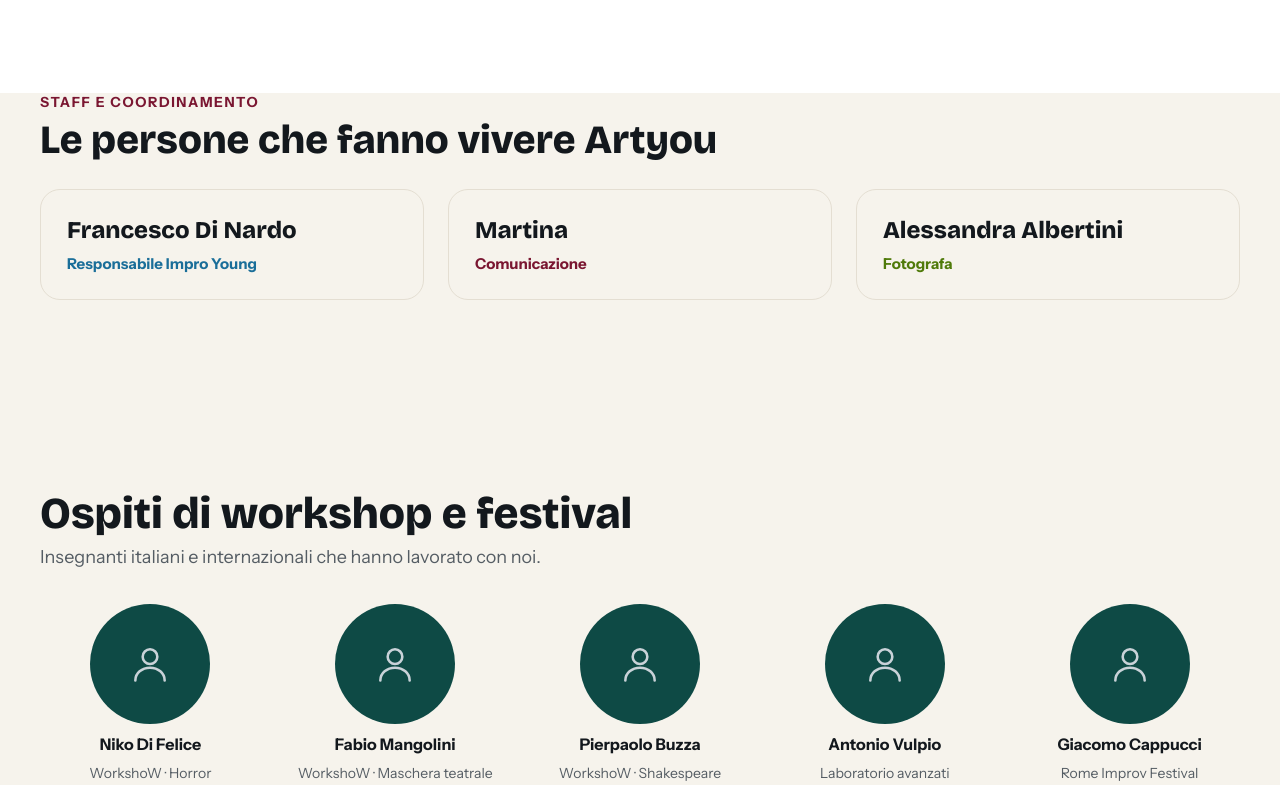
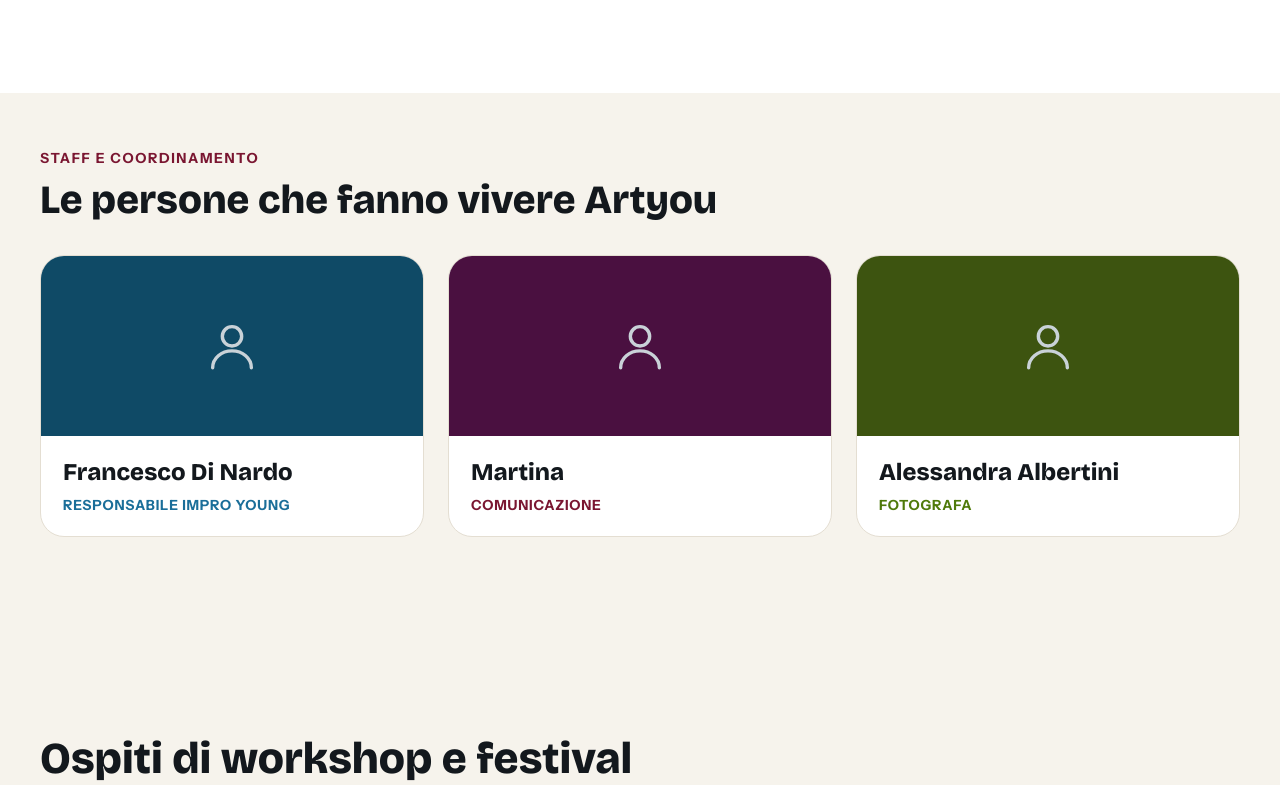
Before and after one commit to fabioleonardi22-blip/Artyoubeta26091001, a plain HTML site: page insegnanti.html in a window 1280 px wide. Shown: the part 3926-4711 px from the top of the page. Drawn offline with nearby package versions, Linux system fonts and the light colour scheme.

Commit message:
Style staff cards and add spacing

```diff
--- a/insegnanti.html
+++ b/insegnanti.html
@@ -304,23 +304,38 @@ a{color:#1A6E99}a:hover{color:#12506F}
 </div>
 </section>
 
-<section class="am-px am-py" style="padding: 0 120px 96px; display: flex; flex-direction: column; gap: 28px;">
-  <div style="display:flex;flex-direction:column;gap:8px;">
+<section class="am-px am-py" style="padding: 56px 120px 104px; display: flex; flex-direction: column; gap: 34px;">
+  <div style="display:flex;flex-direction:column;gap:12px;">
     <p class="am-fs-body" style="margin:0;font-size:14px;font-weight:800;letter-spacing:1.6px;text-transform:uppercase;color:#7A1631;">Staff e coordinamento</p>
     <h2 class="am-fs-xl" style="margin:0;font-family:'Bricolage Grotesque',Georgia,sans-serif;font-weight:800;font-size:40px;line-height:1.05;">Le persone che fanno vivere Artyou</h2>
   </div>
   <div class="am-grid2" style="display:grid;grid-template-columns:repeat(3,minmax(0,1fr));gap:24px;">
-    <article style="background:#F6F3EC;border:1px solid #E4DED2;border-radius:20px;padding:26px;display:flex;flex-direction:column;gap:10px;">
-      <span style="font-family:'Bricolage Grotesque',Georgia,sans-serif;font-weight:800;font-size:24px;color:#13181D;">Francesco Di Nardo</span>
-      <span style="font-size:15px;font-weight:700;color:#1A6E99;">Responsabile Impro Young</span>
+    <article style="background:#FFFFFF;border:1px solid #E4DED2;border-radius:24px;overflow:hidden;display:flex;flex-direction:column;min-height:280px;">
+      <div style="height:180px;background:#0F4A66;display:flex;align-items:center;justify-content:center;color:#C9D2D8;">
+        <svg width="58" height="58" viewBox="0 0 24 24" fill="none" stroke="currentColor" stroke-width="1.4" stroke-linecap="round" stroke-linejoin="round" aria-hidden="true"><circle cx="12" cy="8" r="4"></circle><path d="M4 21c0-4 3.6-7 8-7s8 3 8 7"></path></svg>
+      </div>
+      <div style="padding:22px;display:flex;flex-direction:column;gap:10px;">
+        <span style="font-family:'Bricolage Grotesque',Georgia,sans-serif;font-weight:800;font-size:24px;color:#13181D;">Francesco Di Nardo</span>
+        <span style="font-size:14px;font-weight:800;letter-spacing:.8px;text-transform:uppercase;color:#1A6E99;">Responsabile Impro Young</span>
+      </div>
     </article>
-    <article style="background:#F6F3EC;border:1px solid #E4DED2;border-radius:20px;padding:26px;display:flex;flex-direction:column;gap:10px;">
-      <span style="font-family:'Bricolage Grotesque',Georgia,sans-serif;font-weight:800;font-size:24px;color:#13181D;">Martina</span>
-      <span style="font-size:15px;font-weight:700;color:#7A1631;">Comunicazione</span>
+    <article style="background:#FFFFFF;border:1px solid #E4DED2;border-radius:24px;overflow:hidden;display:flex;flex-direction:column;min-height:280px;">
+      <div style="height:180px;background:#4A1040;display:flex;align-items:center;justify-content:center;color:#C9D2D8;">
+        <svg width="58" height="58" viewBox="0 0 24 24" fill="none" stroke="currentColor" stroke-width="1.4" stroke-linecap="round" stroke-linejoin="round" aria-hidden="true"><circle cx="12" cy="8" r="4"></circle><path d="M4 21c0-4 3.6-7 8-7s8 3 8 7"></path></svg>
+      </div>
+      <div style="padding:22px;display:flex;flex-direction:column;gap:10px;">
+        <span style="font-family:'Bricolage Grotesque',Georgia,sans-serif;font-weight:800;font-size:24px;color:#13181D;">Martina</span>
+        <span style="font-size:14px;font-weight:800;letter-spacing:.8px;text-transform:uppercase;color:#7A1631;">Comunicazione</span>
+      </div>
     </article>
-    <article style="background:#F6F3EC;border:1px solid #E4DED2;border-radius:20px;padding:26px;display:flex;flex-direction:column;gap:10px;">
-      <span style="font-family:'Bricolage Grotesque',Georgia,sans-serif;font-weight:800;font-size:24px;color:#13181D;">Alessandra Albertini</span>
-      <span style="font-size:15px;font-weight:700;color:#4F7A0A;">Fotografa</span>
+    <article style="background:#FFFFFF;border:1px solid #E4DED2;border-radius:24px;overflow:hidden;display:flex;flex-direction:column;min-height:280px;">
+      <div style="height:180px;background:#3D5410;display:flex;align-items:center;justify-content:center;color:#C9D2D8;">
+        <svg width="58" height="58" viewBox="0 0 24 24" fill="none" stroke="currentColor" stroke-width="1.4" stroke-linecap="round" stroke-linejoin="round" aria-hidden="true"><circle cx="12" cy="8" r="4"></circle><path d="M4 21c0-4 3.6-7 8-7s8 3 8 7"></path></svg>
+      </div>
+      <div style="padding:22px;display:flex;flex-direction:column;gap:10px;">
+        <span style="font-family:'Bricolage Grotesque',Georgia,sans-serif;font-weight:800;font-size:24px;color:#13181D;">Alessandra Albertini</span>
+        <span style="font-size:14px;font-weight:800;letter-spacing:.8px;text-transform:uppercase;color:#4F7A0A;">Fotografa</span>
+      </div>
     </article>
   </div>
 </section>
```
